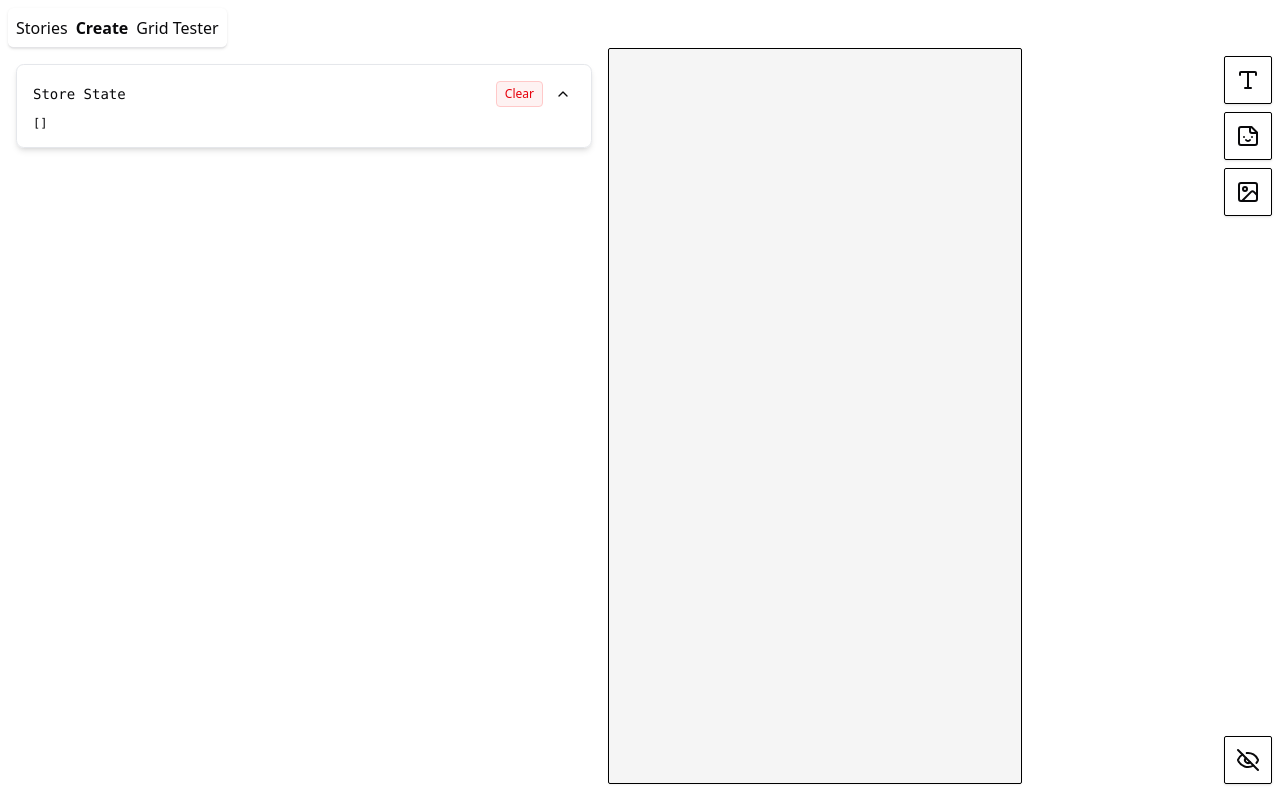
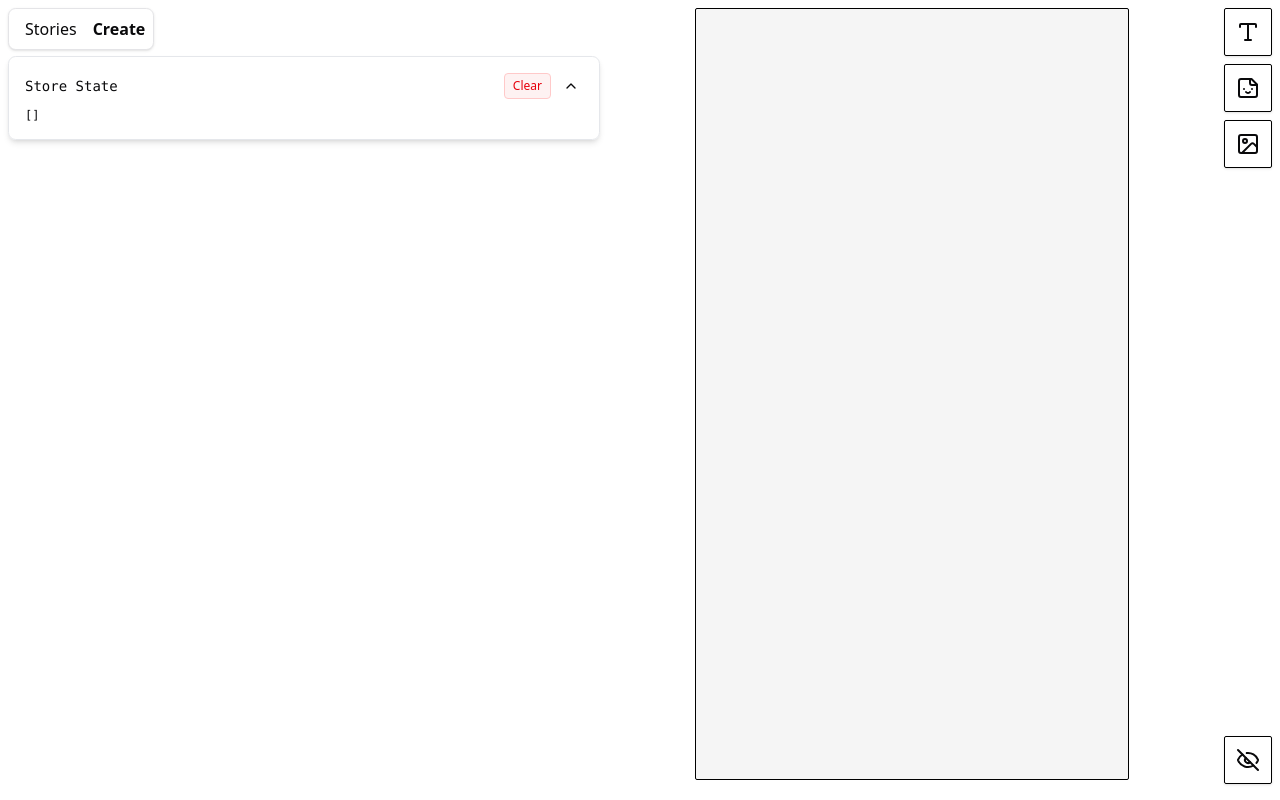
Before and after one commit to futurepaul/hypernote-stories, a React (Vite) app: page /create in a window 1280 px wide. Built offline with nearby package versions, Linux system fonts and the light colour scheme; what @nostr-dev-kit/ndk, @nostr-dev-kit/ndk-cache-dexie would draw is missing.

Commit message:
paul stop messing with the grid layout

```diff
--- /dev/null
+++ b/src/components/GridLayout.tsx
@@ -0,0 +1,108 @@
+import { cn } from "../lib/utils";
+import { type ReactNode } from "react";
+
+export const SHOW_DEBUG_LAYOUT = false;
+
+interface LayoutProps {
+  children: ReactNode;
+  className?: string;
+  editor?: boolean;
+}
+
+export function LeftColumn({ children, className }: LayoutProps) {
+  return (
+    <div
+      className={cn(
+        "hidden col-start-1 col-end-2 md:block pointer-events-auto",
+        SHOW_DEBUG_LAYOUT && "bg-red-500/20",
+        className
+      )}
+    >
+      {children}
+    </div>
+  );
+}
+
+export function CenterColumn({ children, className }: LayoutProps) {
+  return (
+    <div
+      className={cn(
+        "absolute self-center flex item-center w-full justify-center col-start-1 col-end-2 md:col-start-2 md:col-end-3 z-20 md:static pointer-events-auto",
+        SHOW_DEBUG_LAYOUT && "bg-blue-500/20 border border-pink-500",
+        className
+      )}
+    >
+      <div
+        className={cn(
+          "aspect-9/16 h-screen overflow-clip md:p-2",
+          SHOW_DEBUG_LAYOUT && "bg-green-500/20 border-yellow-500 border"
+        )}
+      >
+        <div
+          className={cn(
+            "aspect-9/16 w-full overflow-clip",
+            SHOW_DEBUG_LAYOUT && "bg-green-500/20 border-red-500 border"
+          )}
+        >
+          {children}
+        </div>
+      </div>
+    </div>
+  );
+}
+
+export function RightColumn({ children, className, editor }: LayoutProps) {
+  return (
+    <div
+      className={cn(
+        "absolute flex item-center w-full justify-center col-start-1 col-end-2 md:col-start-3 md:col-end-4 md:static",
+        SHOW_DEBUG_LAYOUT && "bg-green-500/20",
+        className,
+        editor && "md:w-auto"
+      )}
+    >
+      <div
+        className={cn(
+          "h-screen aspect-9/16 overflow-clip flex flex-col",
+          SHOW_DEBUG_LAYOUT && "bg-green-500/20",
+          className,
+          editor && "md:aspect-auto"
+        )}
+      >
+        {children}
+      </div>
+    </div>
+  );
+}
+
+interface SingleRowProps {
+  children?: ReactNode;
+  className?: string;
+  left?: ReactNode;
+  center?: ReactNode;
+  right?: ReactNode;
+  editor?: boolean;
+}
+
+export function SingleRow({ children, className, left, center, right, editor }: SingleRowProps) {
+  return (
+    <div className={cn(
+      "grid grid-cols-1 md:grid-cols-[1fr_1fr_auto] h-screen",
+      SHOW_DEBUG_LAYOUT && "bg-pink-500/50 md:bg-pink-500/10",
+      className
+    )}>
+      <LeftColumn>
+        {left}
+      </LeftColumn>
+
+      <CenterColumn>
+        {center}
+      </CenterColumn>
+
+      <RightColumn editor={editor}>
+        {right}
+      </RightColumn>
+      {children}
+    </div>
+  );
+}
--- /dev/null
+++ b/src/components/Nav.tsx
@@ -0,0 +1,42 @@
+import { useState } from 'react'
+import { Link } from '@tanstack/react-router'
+import { Menu } from 'lucide-react'
+
+export function Nav() {
+  const [isOpen, setIsOpen] = useState(false)
+
+  return (
+    <>
+      {/* Mobile Navigation (Hamburger) */}
+      <div className="md:hidden fixed z-50 top-2 left-2">
+        <div className="bg-white border shadow-sm rounded-md">
+          <button
+            className="p-2"
+            onClick={() => setIsOpen(!isOpen)}
+          >
+            <Menu size={24} />
+          </button>
+
+          {/* Mobile menu dropdown */}
+          {isOpen && (
+            <div className="absolute top-full left-0 mt-1 bg-white border shadow-sm rounded-md w-40">
+              <div className="p-2 flex flex-col">
+                <Link to="/" className="py-2 px-3 rounded hover:bg-gray-100 [&.active]:font-bold">Stories</Link>
+                <Link to="/create" className="py-2 px-3 rounded hover:bg-gray-100 [&.active]:font-bold">Create</Link>
+              </div>
+            </div>
+          )}
+        </div>
+      </div>
+
+      <div className="hidden md:block fixed z-50 top-2 left-2">
+        <div className="bg-white border shadow-sm rounded-md p-2">
+          <div className="flex gap-4 ml-2">
+            <Link to="/" className="[&.active]:font-bold">Stories</Link>
+            <Link to="/create" className="[&.active]:font-bold">Create</Link>
+          </div>
+        </div>
+      </div>
+    </>
+  )
+}
--- a/src/routes/__root.tsx
+++ b/src/routes/__root.tsx
@@ -1,16 +1,11 @@
-import { createRootRoute, Link, Outlet } from '@tanstack/react-router'
+import { createRootRoute, Outlet } from '@tanstack/react-router'
 import { TanStackRouterDevtools } from '@tanstack/router-devtools'
+import { Nav } from '../components/Nav'
 
 export const Route = createRootRoute({
   component: () => (
     <div className="h-screen">
-      <div className="fixed z-50 top-0 h-10 bg-white border-b shadow-sm rounded-sm mt-2 ml-2">
-        <div className="p-2 flex gap-2">
-          <Link to="/" className="[&.active]:font-bold">Stories</Link>
-          <Link to="/create" className="[&.active]:font-bold">Create</Link>
-          <Link to="/grid-tester" className="[&.active]:font-bold">Grid Tester</Link>
-        </div>
-      </div>
+      <Nav />
       <Outlet />
     </div>
   ),
--- a/src/routes/create.tsx
+++ b/src/routes/create.tsx
@@ -20,6 +20,7 @@ import {
 import { useEditorStore } from "@/stores/editorStore";
 import { useState, useRef, useEffect } from "react";
 import { cn } from "../lib/utils";
+import { SingleRow } from "@/components/GridLayout";
 // Import element types directly from the editor store
 import type { TextElement, ImageElement } from "@/stores/editorStore";
 
@@ -31,7 +32,7 @@ function DebugPanel() {
   const clearElements = useEditorStore((state) => state.clearElements);
 
   return (
-    <div className="m-4 bg-white/90 p-4 rounded-md shadow-md border border-gray-200">
+    <div className="absolute top-0 md:static right-0 m-2 md:mt-14 bg-white/90 p-4 rounded-md shadow-md border border-gray-200">
       <div className="flex items-center justify-between mb-2">
         <span className="font-mono text-sm">Store State</span>
         <div className="flex items-center gap-2">
@@ -62,7 +63,7 @@ function TextEditModal({
   isOpen,
   onClose,
   initialText,
-  onSave
+  onSave,
 }: {
   isOpen: boolean;
   onClose: () => void;
@@ -82,10 +83,7 @@ function TextEditModal({
       <div className="bg-white rounded-md p-4 shadow-lg w-full max-w-md">
         <div className="flex justify-between items-center mb-4">
           <h3 className="font-bold">Edit Text</h3>
-          <button
-            onClick={onClose}
-            className="p-1 hover:bg-gray-100 rounded"
-          >
+          <button onClick={onClose} className="p-1 hover:bg-gray-100 rounded">
             <X size={18} />
           </button>
         </div>
@@ -149,7 +147,7 @@ function TextElementComponent({
   isEditingDisabled,
   startDrag,
   openEditModal,
-  handleDeleteElement
+  handleDeleteElement,
 }: TextElementProps) {
   return (
     <div
@@ -162,8 +160,8 @@ function TextElementComponent({
       style={{
         left: `${xPercent}%`,
         top: `${yPercent}%`,
-        transform: 'translate(-50%, -50%)', // Center on the coordinates
-        userSelect: 'none', // Prevent text selection when dragging
+        transform: "translate(-50%, -50%)", // Center on the coordinates
+        userSelect: "none", // Prevent text selection when dragging
       }}
       onClick={(e) => e.stopPropagation()}
       onMouseDown={(e) => !isEditingDisabled && startDrag(e, element.id)}
@@ -200,7 +198,7 @@ function ImageElementComponent({
   scaleFactor,
   isEditingDisabled,
   startDrag,
-  handleDeleteElement
+  handleDeleteElement,
 }: ImageElementProps) {
   return (
     <div
@@ -213,12 +211,15 @@ function ImageElementComponent({
       style={{
         left: `${xPercent}%`,
         top: `${yPercent}%`,
-        transform: 'translate(-50%, -50%)', // Center on the coordinates
+        transform: "translate(-50%, -50%)", // Center on the coordinates
       }}
       onClick={(e) => e.stopPropagation()}
       onMouseDown={(e) => !isEditingDisabled && startDrag(e, element.id)}
     >
-      <div className="overflow-hidden" style={{ width: element.width * scaleFactor + 'px' }}>
+      <div
+        className="overflow-hidden"
+        style={{ width: element.width * scaleFactor + "px" }}
+      >
         <img
           src={element.imageUrl}
           alt="User added image"
@@ -247,11 +248,17 @@ function ElementRenderer() {
   const elements = useEditorStore((state) => state.elements);
   const isElementSelected = useEditorStore((state) => state.isElementSelected);
   const selectElement = useEditorStore((state) => state.selectElement);
-  const updateElementPosition = useEditorStore((state) => state.updateElementPosition);
+  const updateElementPosition = useEditorStore(
+    (state) => state.updateElementPosition
+  );
   const deleteElement = useEditorStore((state) => state.deleteElement);
   const updateTextElement = useEditorStore((state) => state.updateTextElement);
-  const selectedElementId = useEditorStore((state) => state.editorState.selectedElementId);
-  const isEditingDisabled = useEditorStore((state) => state.editorState.isEditingDisabled);
+  const selectedElementId = useEditorStore(
+    (state) => state.editorState.selectedElementId
+  );
+  const isEditingDisabled = useEditorStore(
+    (state) => state.editorState.isEditingDisabled
+  );
 
   // For text editing modal
   const [isEditModalOpen, setIsEditModalOpen] = useState(false);
@@ -266,13 +273,14 @@ function ElementRenderer() {
   const [scaleFactor, setScaleFactor] = useState(1);
 
   // Find the selected element for the modal
-  const selectedElement = elements.find(el => el.id === selectedElementId);
+  const selectedElement = elements.find((el) => el.id === selectedElementId);
 
   // Calculate scale factor on mount and window resize
   useEffect(() => {
     const calculateScaleFactor = () => {
       if (containerRef.current) {
-        const containerWidth = containerRef.current.getBoundingClientRect().width;
+        const containerWidth =
+          containerRef.current.getBoundingClientRect().width;
         setScaleFactor(containerWidth / 1080);
       }
     };
@@ -281,16 +289,16 @@ function ElementRenderer() {
     calculateScaleFactor();
 
     // Calculate on window resize
-    window.addEventListener('resize', calculateScaleFactor);
+    window.addEventListener("resize", calculateScaleFactor);
 
     return () => {
-      window.removeEventListener('resize', calculateScaleFactor);
+      window.removeEventListener("resize", calculateScaleFactor);
     };
   }, []);
 
   // Get text of selected element for the modal
   useEffect(() => {
-    if (selectedElement && selectedElement.type === 'text') {
+    if (selectedElement && selectedElement.type === "text") {
       setEditingText(selectedElement.text);
     }
   }, [selectedElement]);
@@ -299,7 +307,7 @@ function ElementRenderer() {
   const openEditModal = (e: React.MouseEvent) => {
     if (isEditingDisabled) return;
     e.stopPropagation();
-    if (selectedElement && selectedElement.type === 'text') {
+    if (selectedElement && selectedElement.type === "text") {
       setIsEditModalOpen(true);
     }
   };
@@ -346,7 +354,13 @@ function ElementRenderer() {
 
   // Handle mouse move for dragging
   useEffect(() => {
-    if (isEditingDisabled || !dragging || !draggedElementId || !containerRef.current) return;
+    if (
+      isEditingDisabled ||
+      !dragging ||
+      !draggedElementId ||
+      !containerRef.current
+    )
+      return;
 
     const handleMouseMove = (e: MouseEvent) => {
       if (!containerRef.current) return;
@@ -355,8 +369,8 @@ function ElementRenderer() {
       const rect = containerRef.current.getBoundingClientRect();
 
       // Calculate position relative to container (in percentages)
-      const xPercent = ((e.clientX - rect.left) / rect.width);
-      const yPercent = ((e.clientY - rect.top) / rect.height);
+      const xPercent = (e.clientX - rect.left) / rect.width;
+      const yPercent = (e.clientY - rect.top) / rect.height;
 
       // Convert back to our 1080x1920 coordinate space
       const x = Math.round(xPercent * 1080);
@@ -371,12 +385,12 @@ function ElementRenderer() {
       setDraggedElementId(null);
     };
 
-    window.addEventListener('mousemove', handleMouseMove);
-    window.addEventListener('mouseup', handleMouseUp);
+    window.addEventListener("mousemove", handleMouseMove);
+    window.addEventListener("mouseup", handleMouseUp);
 
     return () => {
-      window.removeEventListener('mousemove', handleMouseMove);
-      window.removeEventListener('mouseup', handleMouseUp);
+      window.removeEventListener("mousemove", handleMouseMove);
+      window.removeEventListener("mouseup", handleMouseUp);
     };
   }, [isEditingDisabled, dragging, draggedElementId, updateElementPosition]);
 
@@ -393,7 +407,7 @@ function ElementRenderer() {
         const selected = !isEditingDisabled && isElementSelected(element.id);
 
         // Render based on element type
-        if (element.type === 'text') {
+        if (element.type === "text") {
           return (
             <TextElementComponent
               key={element.id}
@@ -410,7 +424,7 @@ function ElementRenderer() {
         }
 
         // Render image elements
-        if (element.type === 'image') {
+        if (element.type === "image") {
           return (
             <ImageElementComponent
               key={element.id}
@@ -445,60 +459,54 @@ export const Route = createFileRoute("/create")({
 });
 
 function RouteComponent() {
-  const isEditingDisabled = useEditorStore((state) => state.editorState.isEditingDisabled);
-  const setEditingDisabled = useEditorStore((state) => state.setEditingDisabled);
+  const isEditingDisabled = useEditorStore(
+    (state) => state.editorState.isEditingDisabled
+  );
+  const setEditingDisabled = useEditorStore(
+    (state) => state.setEditingDisabled
+  );
 
-  return (
-    <div className="h-screen w-full overflow-y-auto md:pt-12">
-      <div className={cn(
-        "grid grid-row-1 md:grid-cols-[1fr_1fr_auto] grid-cols-[auto_auto_auto] h-full",
-        DEBUG_LAYOUT && !isEditingDisabled && "bg-green-500/20"
-      )}>
-        {!isEditingDisabled ? (
-          <div className={cn(
-            "w-full z-20",
-            DEBUG_LAYOUT && "bg-pink-500/20"
-          )}>
+  const leftContent = !isEditingDisabled ? (
+    <div className="w-full">
       <DebugPanel />
     </div>
   ) : (
-          <div className="w-full">
-            {/* Empty placeholder with similar dimensions to maintain layout */}
-            <div className="m-4 opacity-0 h-[calc(100vh-8rem)]">
-              <div className="mb-2 h-8"></div>
-              <div className="h-full"></div>
-            </div>
-          </div>
-        )}
+    <></>
+  );
 
-        {/* Content */}
-        <div className="max-h-[calc(100vh-4rem)] md:border-black md:border-1 md:rounded-xs md:shadow-xs bg-neutral-100 aspect-9/16 overflow-clip relative">
-          {/* Content Editor View */}
+  const centerContent = (
+    <div className=" md:border-black md:border-1 md:rounded-xs md:shadow-xs bg-neutral-100 aspect-9/16 overflow-clip relative">
       <ElementRenderer />
     </div>
+  );
 
-        {/* Right column with editor buttons */}
-        <div className={cn(
-          "w-full",
-          DEBUG_LAYOUT && !isEditingDisabled && "bg-blue-500/20"
-        )}>
-          {/* Editor buttons container with flex to position groups */}
-          <div className="h-full flex flex-col justify-between px-2">
+  const rightContent = (
+    <div className="h-screen flex flex-col self-end justify-between px-2 pointer-events-none">
       {/* Top buttons group */}
       {!isEditingDisabled ? (
         <div className="flex flex-col gap-2 mt-2">
           <div
-                  className="w-12 h-12 border border-black rounded-xs shadow-sm flex items-center justify-center cursor-pointer hover:bg-gray-100"
-                  onClick={() => useEditorStore.getState().addTextElement("edit me", 540, 960)}
+            className="w-12 h-12 border border-black rounded-xs shadow-sm flex items-center justify-center cursor-pointer hover:bg-gray-100 pointer-events-auto z-30"
+            onClick={() =>
+              useEditorStore.getState().addTextElement("edit me", 540, 960)
+            }
           >
             <Type />
           </div>
-                <div className="w-12 h-12 border border-black rounded-xs shadow-sm flex items-center justify-center">
+          <div className="w-12 h-12 border border-black rounded-xs shadow-sm flex items-center justify-center pointer-events-auto z-30">
             <Sticker />
           </div>
           <div
-                  className="w-12 h-12 border border-black rounded-xs shadow-sm flex items-center justify-center cursor-pointer hover:bg-gray-100"
-                  onClick={() => useEditorStore.getState().addImageElement("https://blob.satellite.earth/75fc2f4692566ddf090748e8d53cb1863ec93fa784ccedd533dcdd9ecbad159d", 540, 960)}
+            className="w-12 h-12 border border-black rounded-xs shadow-sm flex items-center justify-center cursor-pointer hover:bg-gray-100 pointer-events-auto z-30"
+            onClick={() =>
+              useEditorStore
+                .getState()
+                .addImageElement(
+                  "https://blob.satellite.earth/75fc2f4692566ddf090748e8d53cb1863ec93fa784ccedd533dcdd9ecbad159d",
+                  540,
+                  960
+                )
+            }
           >
             <Image />
           </div>
@@ -514,15 +522,16 @@ function RouteComponent() {
       {/* Bottom button group - always visible */}
       <div className="flex flex-col gap-2 mb-4">
         <div
-                className="w-12 h-12 border border-black rounded-xs shadow-sm flex items-center justify-center cursor-pointer hover:bg-gray-100"
+          className="w-12 h-12 border border-black rounded-xs shadow-sm flex items-center justify-center cursor-pointer hover:bg-gray-100 pointer-events-auto z-30"
           onClick={() => setEditingDisabled(!isEditingDisabled)}
         >
           {isEditingDisabled ? <Eye /> : <EyeOff />}
         </div>
       </div>
     </div>
-        </div>
-      </div>
-    </div>
+  );
+
+  return (
+    <SingleRow left={leftContent} center={centerContent} right={rightContent} editor={true} />
   );
 }
--- a/src/routes/grid-tester.tsx
+++ b/src/routes/grid-tester.tsx
@@ -1,67 +1,102 @@
 import { createFileRoute } from "@tanstack/react-router";
 import { useState } from "react";
+import { cn } from "../lib/utils";
+import { SingleRow, SHOW_DEBUG_LAYOUT } from "../components/GridLayout";
 
 export const Route = createFileRoute("/grid-tester")({
   component: GridComponent,
 });
 
-function GridComponent() {
-  return (
-    <>
-      <SingleRow />
-      <SingleRow />
-      <SingleRow />
-      <SingleRow />
-      <SingleRow />
-      <SingleRow />
-      <SingleRow />
-      <SingleRow />
-    </>
-  );
-}
+function DebugRow() {
+  const [showDebug, setShowDebug] = useState(false);
 
-function SingleRow() {
-  const [showDebug, setShowDebug] = useState(false);
-  return (
-    <div className="grid grid-cols-1 md:grid-cols-3 h-screen bg-pink-500/50 md:bg-pink-500/10">
-      <div className="absolute bg-red-500/20 w-full z-10 col-start-1 col-end-2 h-full md:static">
-        {showDebug && (
-          <div className="bg-green-500/20 w-full h-full flex flex-col justify-center">
-            <pre className="bg-red-500 flex flex-col gap-2 whitespace-pre-wrap w-full break-all">
+  const leftContent = showDebug && (
+    <div className={cn(
+      "w-full h-full flex flex-col justify-center",
+      SHOW_DEBUG_LAYOUT && "bg-green-500/20"
+    )}>
+      <pre className={cn(
+        "flex flex-col gap-2 whitespace-pre-wrap w-full break-all",
+        SHOW_DEBUG_LAYOUT && "bg-red-500"
+      )}>
         this is a bunch of text
         hhhhhhhhhhhhadsfadsfadsfasdfasdisasdfadsfadsfassssssssssssssssssss
       </pre>
     </div>
+  );
+
+  const centerContent = (
+    <>
+      <div className={cn(
+        "w-full",
+        SHOW_DEBUG_LAYOUT && "bg-red-500/10"
+      )}>testing 123</div>
+      <div className={cn(
+        "h-full",
+        SHOW_DEBUG_LAYOUT && "bg-blue-500/10"
+      )}>testing 456</div>
+    </>
+  );
+
+  const rightContent = (
+    <div className={cn(
+      "flex flex-col gap-2 justify-between self-end md:self-start h-full max-w-20 p-2",
+      SHOW_DEBUG_LAYOUT && "bg-red-500/20"
+    )}>
+      <div className={cn(
+        "flex flex-col gap-2",
+        SHOW_DEBUG_LAYOUT && "bg-pink-500"
+      )}>
+        <button className={cn(
+          "",
+          SHOW_DEBUG_LAYOUT && "bg-blue-500"
+        )}>button 1</button>
+        <button className={cn(
+          "",
+          SHOW_DEBUG_LAYOUT && "bg-blue-500"
+        )}>button 2</button>
+      </div>
+      <div className={cn(
+        "flex flex-col gap-2",
+        SHOW_DEBUG_LAYOUT && "bg-pink-500"
+      )}>
+        <button
+          className={cn(
+            "",
+            SHOW_DEBUG_LAYOUT && "bg-blue-500"
           )}
-      </div>
-      <div className="absolute bg-blue-500/20 border border-pink-500 self-center flex item-center w-full justify-center col-start-1 col-end-2 md:col-start-2 md:col-end-3 z-20 md:static">
-        {/* THIS IS THE IMPORTANT THING. IT MUST BE 9/16!!! */}
-        <div className="bg-green-500/20 border-yellow-500 border aspect-9/16 h-screen overflow-clip">
-          <div className="bg-green-500/20 border-red-500 border aspect-9/16 w-full overflow-clip">
-            <div className="bg-red-500/10 w-full">testing 123</div>
-            <div className="bg-blue-500/10 h-full">testing 456</div>
-          </div>
-        </div>
-      </div>
-      <div className="absolute bg-green-500/20 flex item-center w-full justify-center col-start-1 col-end-2 md:col-start-3 md:col-end-4 z-30 md:static">
-        <div className="bg-green-500/20 aspect-9/16 h-screen overflow-clip flex flex-col">
-          <div className="bg-red-500/20 flex flex-col gap-2 justify-between self-end md:self-start h-full max-w-20 p-2">
-            <div className="bg-pink-500 flex flex-col gap-2">
-              <button className="bg-blue-500">button 1</button>
-              <button className="bg-blue-500">button 2</button>
-            </div>
-            <div className="bg-pink-500 flex flex-col gap-2">
-              <button
-                className="bg-blue-500"
           onClick={() => setShowDebug(!showDebug)}
         >
           Show Debug
         </button>
-              <button className="bg-blue-500">button 2</button>
-            </div>
-          </div>
-        </div>
+        <button className={cn(
+          "",
+          SHOW_DEBUG_LAYOUT && "bg-blue-500"
+        )}>button 2</button>
       </div>
     </div>
   );
+
+  return (
+    <SingleRow
+      left={leftContent}
+      center={centerContent}
+      right={rightContent}
+    />
+  );
 }
+
+function GridComponent() {
+  return (
+    <>
+      <DebugRow />
+      <DebugRow />
+      <DebugRow />
+      <DebugRow />
+      <DebugRow />
+      <DebugRow />
+      <DebugRow />
+      <DebugRow />
+    </>
+  );
+}
```
Lines whose indentation alone changed are shown as unchanged.
